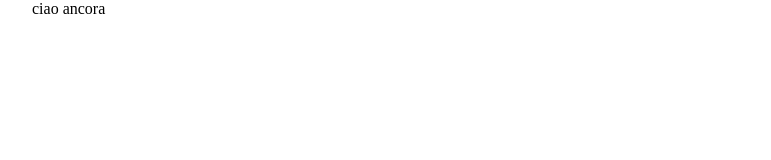
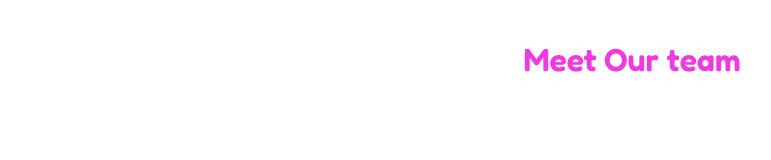
Before and after one commit to ClaudioScordari/html-css-float-cards, a plain HTML site: page index.html in a window 1280 px wide. Shown: the whole page, without its empty margins (8-779 px from the left). Drawn offline with Linux system fonts and the light colour scheme.

Commit message:
Creazione header + css e inserito il Font

```diff
--- a/css/style.css
+++ b/css/style.css
@@ -9,4 +9,14 @@
 .container {
     max-width: 1200px;
     margin: 0 auto;
+    /* Fonts */
+    font-family: 'Fredoka', sans-serif;
 }
+
+/* HEADER */
+header {
+    text-align: center;
+    margin-top: 40px;
+    margin-bottom: 50px;
+    color: rgb(240, 57, 225);
+}
--- a/index.html
+++ b/index.html
@@ -8,11 +8,19 @@
 
         <!-- CSS -->
         <link rel="stylesheet" href="css/style.css">
+
+        <!-- Google Fonts -->
+        <link rel="preconnect" href="https://fonts.googleapis.com">
+        <link rel="preconnect" href="https://fonts.gstatic.com" crossorigin>
+        <link href="https://fonts.googleapis.com/css2?family=Fredoka:wght@600&display=swap" rel="stylesheet">
     </head>
 
     <body>
         <div class="container">
-            ciao ancora
+            <!-- Creazione header -->
+            <header>
+                <h1>Meet Our team</h1>
+            </header>
         </div>
     </body>
 
```
